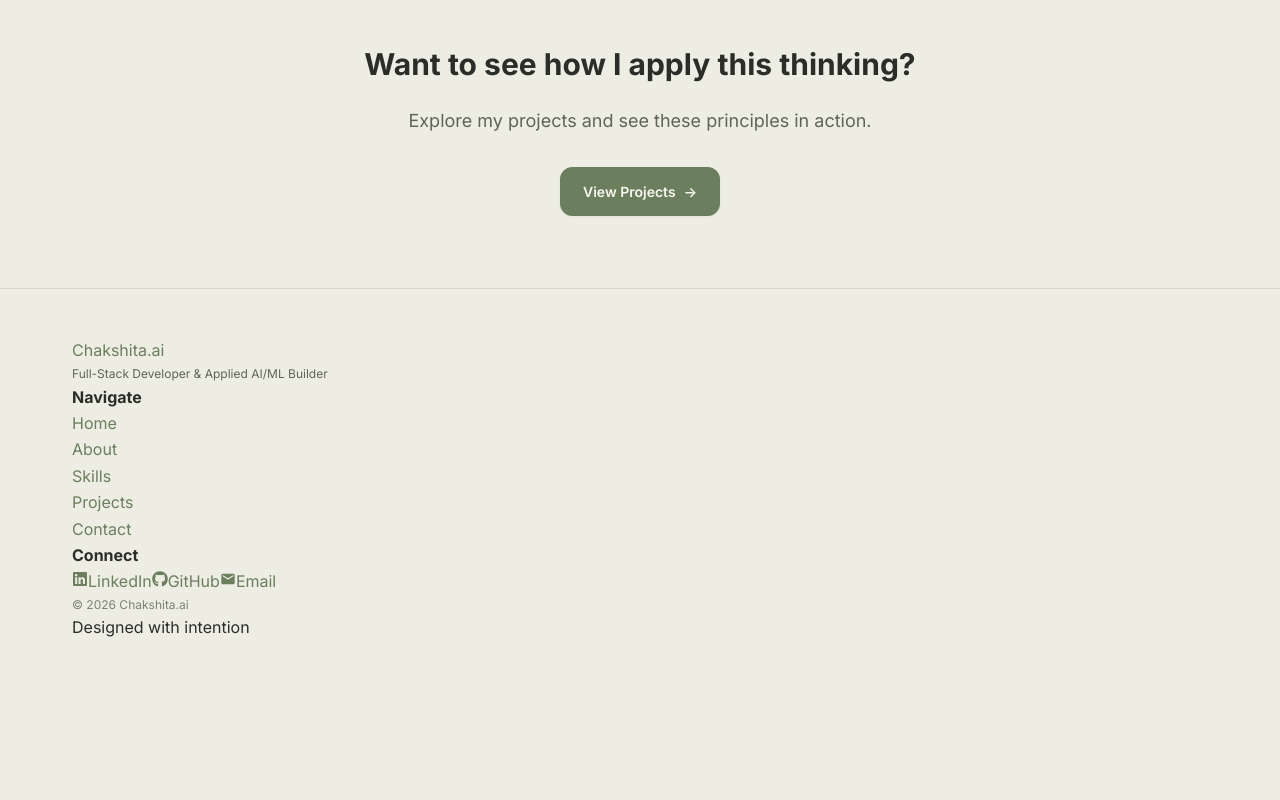
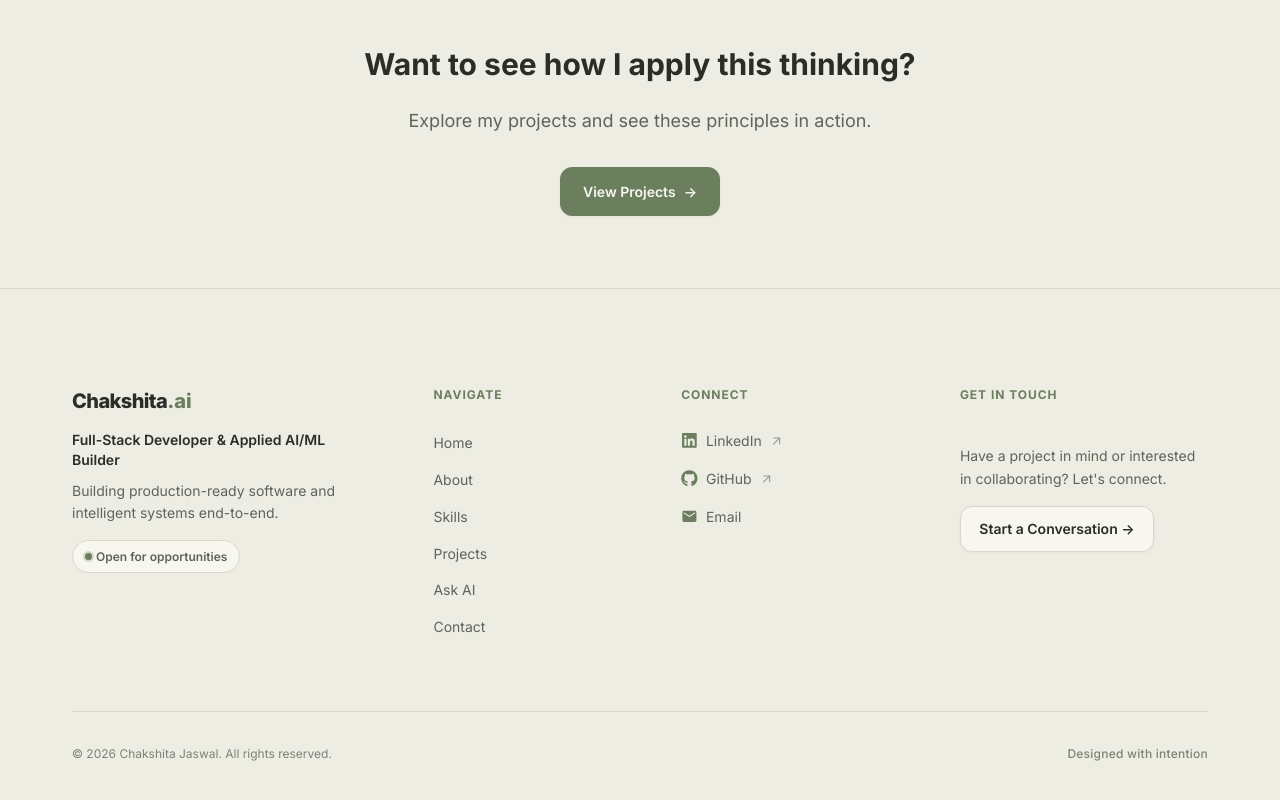
Before and after one commit to Chakshita2123/Portfolio-Website, a Next.js app: page /about in a window 1280 px wide. Shown: the part 3853-4653 px from the top of the page. Before the commit the page ends 4526 px from the top, so only its background shows below. Built offline with nearby package versions, Linux system fonts and the light colour scheme.

Commit message:
added features

```diff
--- a/app/globals.css
+++ b/app/globals.css
@@ -15,7 +15,7 @@
 
   /* Contrast section (Used deliberately in Projects section) */
   --bg-contrast: #A8B5A0;      /* Muted sage green - contrast section background */
-  --bg-contrast-elevated: #BFC9B8; /* Lighter sage - cards on the contrast section */
+  --bg-contrast-elevated: #F7F7F0; /* Light neutral for cards to create distinct contrast against sage section */
   --border-contrast: #98A690;  /* Subtle border on contrast section */
   --border-contrast-subtle: rgba(31, 36, 32, 0.12);
 
--- a/app/page.js
+++ b/app/page.js
@@ -45,8 +45,6 @@ export default function Home() {
             <FeaturedProjects />
           </ScrollReveal>
 
-          <Section3DAccent variant="light" align="right" />
-
           <ScrollReveal stagger>
             <GitHubActivity />
           </ScrollReveal>
--- a/components/AskAIPreview.module.css
+++ b/components/AskAIPreview.module.css
@@ -122,8 +122,8 @@
 /* Chat Messages */
 .chatMessages {
     padding: var(--spacing-lg);
-    min-height: 280px;
-    max-height: 320px;
+    min-height: 220px;
+    max-height: 260px;
     overflow-y: auto;
     display: flex;
     flex-direction: column;
--- a/components/Footer.jsx
+++ b/components/Footer.jsx
@@ -1,7 +1,7 @@
 'use client';
 import Link from 'next/link';
 import { FaLinkedin, FaGithub } from 'react-icons/fa';
-import { MdEmail } from 'react-icons/md';
+import { MdEmail, MdArrowOutward } from 'react-icons/md';
 import styles from './Footer.module.css';
 
 const navLinks = [
@@ -9,6 +9,7 @@ const navLinks = [
     { name: 'About', href: '/about' },
     { name: 'Skills', href: '/skills' },
     { name: 'Projects', href: '/projects' },
+    { name: 'Ask AI', href: '/ask-ai' },
     { name: 'Contact', href: '/contact' },
 ];
 
@@ -22,10 +23,10 @@ export default function Footer() {
     return (
         <footer className={styles.footer}>
             <div className={`container ${styles.footerContainer}`}>
-                {/* Main Content */}
-                <div className={styles.mainContent}>
-                    {/* Branding */}
-                    <div className={styles.branding}>
+                {/* 4-Column Main Content */}
+                <div className={styles.columnsGrid}>
+                    {/* Col 1: Brand */}
+                    <div className={styles.brandCol}>
                         <Link href="/" className={styles.logo}>
                             <span className={styles.logoText}>Chakshita</span>
                             <span className={styles.logoAi}>.ai</span>
@@ -33,52 +34,73 @@ export default function Footer() {
                         <p className={styles.brandTagline}>
                             Full-Stack Developer &amp; Applied AI/ML Builder
                         </p>
+                        <p className={styles.brandBio}>
+                            Building production-ready software and intelligent systems end-to-end.
+                        </p>
+                        <div className={styles.availability}>
+                            <span className={styles.statusDot}></span>
+                            <span>Open for opportunities</span>
+                        </div>
                     </div>
 
-                    {/* Navigation Links */}
-                    <nav className={styles.navSection}>
-                        <h4 className={styles.sectionTitle}>Navigate</h4>
-                        <ul className={styles.navLinks}>
+                    {/* Col 2: Navigate */}
+                    <div className={styles.navCol}>
+                        <h4 className={styles.colTitle}>Navigate</h4>
+                        <ul className={styles.linksList}>
                             {navLinks.map((link, index) => (
                                 <li key={index}>
-                                    <Link href={link.href} className={styles.navLink}>
+                                    <Link href={link.href} className={styles.linkItem}>
                                         {link.name}
                                     </Link>
                                 </li>
                             ))}
                         </ul>
-                    </nav>
+                    </div>
 
-                    {/* Social Links */}
-                    <div className={styles.socialSection}>
-                        <h4 className={styles.sectionTitle}>Connect</h4>
-                        <div className={styles.socialLinks}>
+                    {/* Col 3: Connect */}
+                    <div className={styles.connectCol}>
+                        <h4 className={styles.colTitle}>Connect</h4>
+                        <ul className={styles.linksList}>
                             {socialLinks.map((link, index) => (
+                                <li key={index}>
                                     <a
-                                    key={index}
                                         href={link.url}
                                         target={link.url.startsWith('http') ? '_blank' : undefined}
                                         rel={link.url.startsWith('http') ? 'noopener noreferrer' : undefined}
-                                    className={styles.socialLink}
-                                    title={link.name}
+                                        className={styles.socialLinkItem}
                                     >
                                         <span className={styles.socialIcon}>{link.icon}</span>
-                                    <span className={styles.socialName}>{link.name}</span>
+                                        <span>{link.name}</span>
+                                        {link.url.startsWith('http') && (
+                                            <MdArrowOutward className={styles.arrowIcon} />
+                                        )}
                                     </a>
+                                </li>
                             ))}
+                        </ul>
                     </div>
+
+                    {/* Col 4: Get in Touch */}
+                    <div className={styles.ctaCol}>
+                        <h4 className={styles.colTitle}>Get in Touch</h4>
+                        <p className={styles.ctaText}>
+                            Have a project in mind or interested in collaborating? Let's connect.
+                        </p>
+                        <Link href="/contact" className={styles.contactBtn}>
+                            Start a Conversation →
+                        </Link>
                     </div>
                 </div>
 
                 {/* Divider */}
                 <div className={styles.divider}></div>
 
-                {/* Bottom */}
-                <div className={styles.bottom}>
+                {/* Bottom Row */}
+                <div className={styles.bottomRow}>
                     <p className={styles.copyright}>
-                        © 2026 Chakshita.ai
+                        © {new Date().getFullYear()} Chakshita Jaswal. All rights reserved.
                     </p>
-                    <p className={styles.madeWith}>
+                    <p className={styles.taglineNote}>
                         Designed with intention
                     </p>
                 </div>
--- a/components/Footer.module.css
+++ b/components/Footer.module.css
@@ -1,47 +1,202 @@
 .footer {
     background: var(--bg-primary);
     border-top: 1px solid var(--border-subtle);
-    padding: var(--spacing-2xl) 0 var(--spacing-xl);
+    padding: var(--spacing-4xl) 0 var(--spacing-2xl);
+    position: relative;
 }
 
-.footerContent {
+.footerContainer {
+    position: relative;
+    z-index: 1;
+}
+
+/* 4-Column Layout */
+.columnsGrid {
+    display: grid;
+    grid-template-columns: 1.4fr 0.85fr 1fr 1.2fr;
+    gap: var(--spacing-3xl);
+    margin-bottom: var(--spacing-3xl);
+}
+
+/* Column 1: Brand */
+.brandCol {
+    display: flex;
+    flex-direction: column;
+    gap: var(--spacing-sm);
+}
+
+.logo {
+    display: inline-flex;
+    align-items: center;
+    text-decoration: none;
+    margin-bottom: var(--spacing-xs);
+}
+
+.logoText {
+    font-size: var(--font-size-xl);
+    font-weight: 800;
+    letter-spacing: -0.03em;
+    color: var(--text-primary);
+}
+
+.logoAi {
+    font-size: var(--font-size-xl);
+    font-weight: 800;
+    color: var(--accent);
+}
+
+.brandTagline {
+    font-size: var(--font-size-sm);
+    font-weight: 600;
+    color: var(--text-primary);
+    line-height: 1.4;
+}
+
+.brandBio {
+    font-size: var(--font-size-sm);
+    color: var(--text-secondary);
+    line-height: 1.6;
+    margin-top: 2px;
+}
+
+.availability {
+    display: inline-flex;
+    align-items: center;
+    gap: var(--spacing-xs);
+    margin-top: var(--spacing-sm);
+    padding: 0.35rem 0.75rem;
+    background: var(--bg-elevated);
+    border: 1px solid var(--border-subtle);
+    border-radius: var(--radius-full);
+    font-size: var(--font-size-xs);
+    font-weight: 600;
+    color: var(--text-secondary);
+    width: fit-content;
+}
+
+.statusDot {
+    width: 7px;
+    height: 7px;
+    background: var(--accent);
+    border-radius: 50%;
+    box-shadow: 0 0 0 2px rgba(107, 127, 94, 0.25);
+}
+
+/* Shared Column Styles */
+.colTitle {
+    font-size: var(--font-size-xs);
+    font-weight: 700;
+    text-transform: uppercase;
+    letter-spacing: 0.08em;
+    color: var(--accent);
+    margin-bottom: var(--spacing-lg);
+}
+
+.linksList {
+    display: flex;
+    flex-direction: column;
+    gap: 0.65rem;
+    padding: 0;
+    margin: 0;
+    list-style: none;
+}
+
+.linkItem {
+    font-size: var(--font-size-sm);
+    color: var(--text-secondary);
+    transition: color var(--transition-fast), transform var(--transition-fast);
+    display: inline-block;
+}
+
+.linkItem:hover {
+    color: var(--accent);
+    transform: translateX(3px);
+}
+
+/* Connect Column */
+.socialLinkItem {
+    display: inline-flex;
+    align-items: center;
+    gap: var(--spacing-sm);
+    font-size: var(--font-size-sm);
+    color: var(--text-secondary);
+    transition: color var(--transition-fast), transform var(--transition-fast);
+}
+
+.socialLinkItem:hover {
+    color: var(--accent);
+    transform: translateX(3px);
+}
+
+.socialIcon {
+    font-size: 1.05rem;
+    display: flex;
+    align-items: center;
+    color: var(--accent);
+}
+
+.arrowIcon {
+    font-size: 0.85rem;
+    opacity: 0.6;
+    transition: opacity var(--transition-fast), transform var(--transition-fast);
+}
+
+.socialLinkItem:hover .arrowIcon {
+    opacity: 1;
+    transform: translate(2px, -2px);
+}
+
+/* CTA Column */
+.ctaCol {
+    display: flex;
+    flex-direction: column;
+    gap: var(--spacing-md);
+}
+
+.ctaText {
+    font-size: var(--font-size-sm);
+    color: var(--text-secondary);
+    line-height: 1.6;
+}
+
+.contactBtn {
+    display: inline-flex;
+    align-items: center;
+    justify-content: center;
+    padding: 0.65rem 1.15rem;
+    background: var(--bg-elevated);
+    border: 1.5px solid var(--border-subtle);
+    border-radius: var(--radius-lg);
+    font-size: var(--font-size-sm);
+    font-weight: 600;
+    color: var(--text-primary) !important;
+    transition: all var(--transition-base);
+    width: fit-content;
+    box-shadow: var(--shadow-sm);
+}
+
+.contactBtn:hover {
+    background: var(--surface-elevated);
+    border-color: var(--accent);
+    color: var(--accent) !important;
+    transform: translateY(-2px);
+    box-shadow: var(--shadow-md);
+}
+
+/* Divider & Bottom Row */
+.divider {
+    width: 100%;
+    height: 1px;
+    background: var(--border-subtle);
+    margin-bottom: var(--spacing-xl);
+}
+
+.bottomRow {
     display: flex;
     justify-content: space-between;
     align-items: center;
-    gap: var(--spacing-xl);
     flex-wrap: wrap;
-}
-
-.footerBrand {
-    display: flex;
-    flex-direction: column;
-    gap: var(--spacing-xs);
-}
-
-.brandName {
-    font-size: var(--font-size-lg);
-    font-weight: 700;
-    color: var(--text-primary);
-}
-
-.brandTagline {
-    font-size: var(--font-size-xs);
-    color: var(--text-secondary);
-}
-
-.footerLinks {
-    display: flex;
-    gap: var(--spacing-lg);
-}
-
-.footerLink {
-    font-size: var(--font-size-xs);
-    color: var(--text-secondary);
-    transition: color var(--transition-fast);
-}
-
-.footerLink:hover {
-    color: var(--accent);
+    gap: var(--spacing-md);
 }
 
 .copyright {
@@ -49,10 +204,34 @@
     color: var(--text-tertiary);
 }
 
-@media (max-width: 768px) {
-    .footerContent {
-        flex-direction: column;
-        text-align: center;
-        gap: var(--spacing-lg);
+.taglineNote {
+    font-size: var(--font-size-xs);
+    font-weight: 500;
+    color: var(--text-tertiary);
+    letter-spacing: 0.02em;
+}
+
+/* Responsive */
+@media (max-width: 992px) {
+    .columnsGrid {
+        grid-template-columns: 1fr 1fr;
+        gap: var(--spacing-2xl);
     }
 }
+
+@media (max-width: 600px) {
+    .footer {
+        padding: var(--spacing-3xl) 0 var(--spacing-xl);
+    }
+
+    .columnsGrid {
+        grid-template-columns: 1fr;
+        gap: var(--spacing-2xl);
+    }
+
+    .bottomRow {
+        flex-direction: column;
+        align-items: flex-start;
+        gap: var(--spacing-xs);
+    }
+}
--- a/components/GitHubActivity.jsx
+++ b/components/GitHubActivity.jsx
@@ -25,8 +25,8 @@ export default function GitHubActivity() {
                     </div>
                     <div className={styles.chartWrapper}>
                         <img
-                            src="https://ghchart.rshah.org/6b7f5e/Chakshita2123"
-                            alt="Chakshita's GitHub contribution graph"
+                            src="https://ghchart.rshah.org/6B7F5E/Chakshita2123"
+                            alt="GitHub contribution graph"
                             className={styles.chartImg}
                             loading="lazy"
                         />
--- a/components/PortfolioExperienceProvider.jsx
+++ b/components/PortfolioExperienceProvider.jsx
@@ -3,8 +3,6 @@
 import { useEffect } from 'react';
 import { usePathname } from 'next/navigation';
 import { usePerformanceTier } from '@/hooks/usePerformanceTier';
-import ScrollThoughts from '@/components/ScrollThoughts';
-import SystemLog from '@/components/SystemLog';
 
 const PAGE_MOOD_MAP = {
     '/': 'dynamic',
@@ -37,8 +35,6 @@ export default function PortfolioExperienceProvider({ children }) {
     return (
         <>
             {children}
-            {!reducedMotion && <ScrollThoughts />}
-            <SystemLog pathname={pathname} />
         </>
     );
 }
```
Also changed, not shown: app/projects/projects.module.css (+31 -33 lines), components/AskAIPreview.jsx (+9 -1 lines), components/FeaturedProjects.module.css (+43 -42 lines), 1 other file (tests, documents, lock files or other folders). Lines whose indentation alone changed are shown as unchanged.
